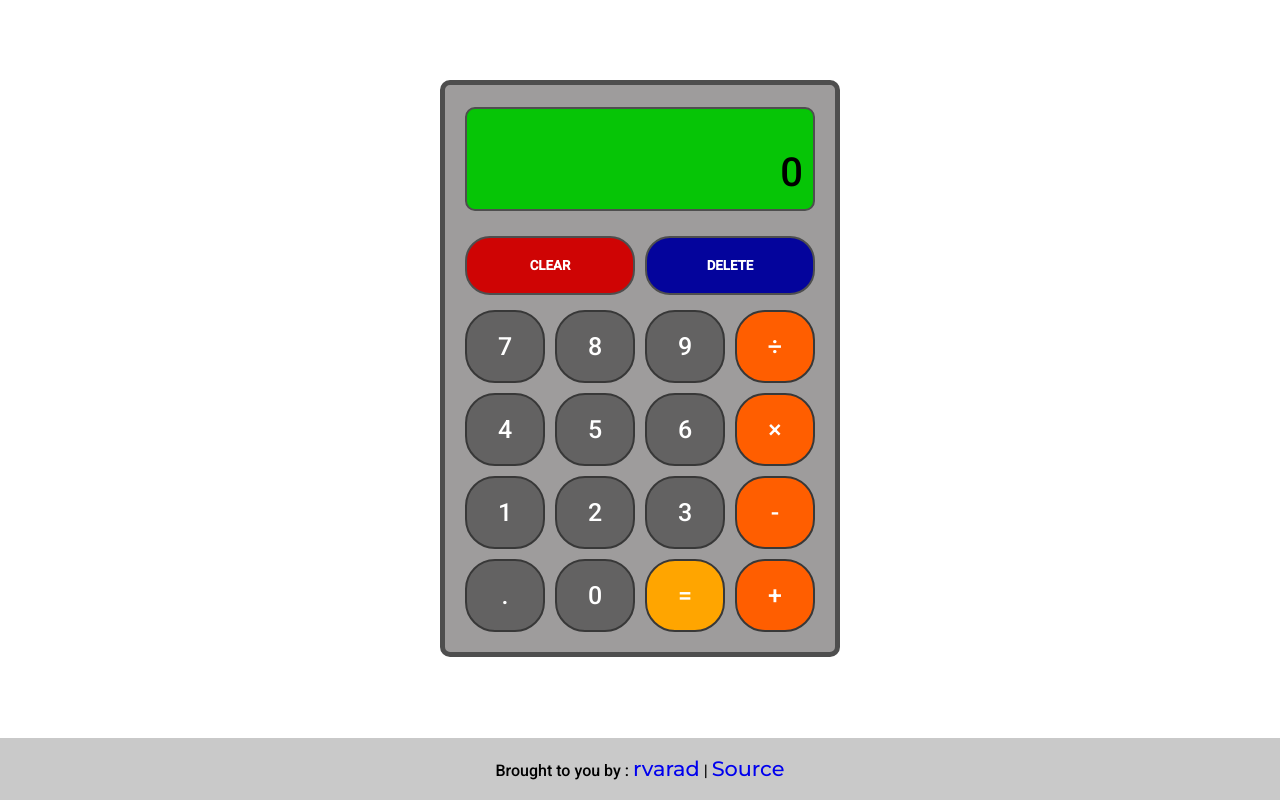
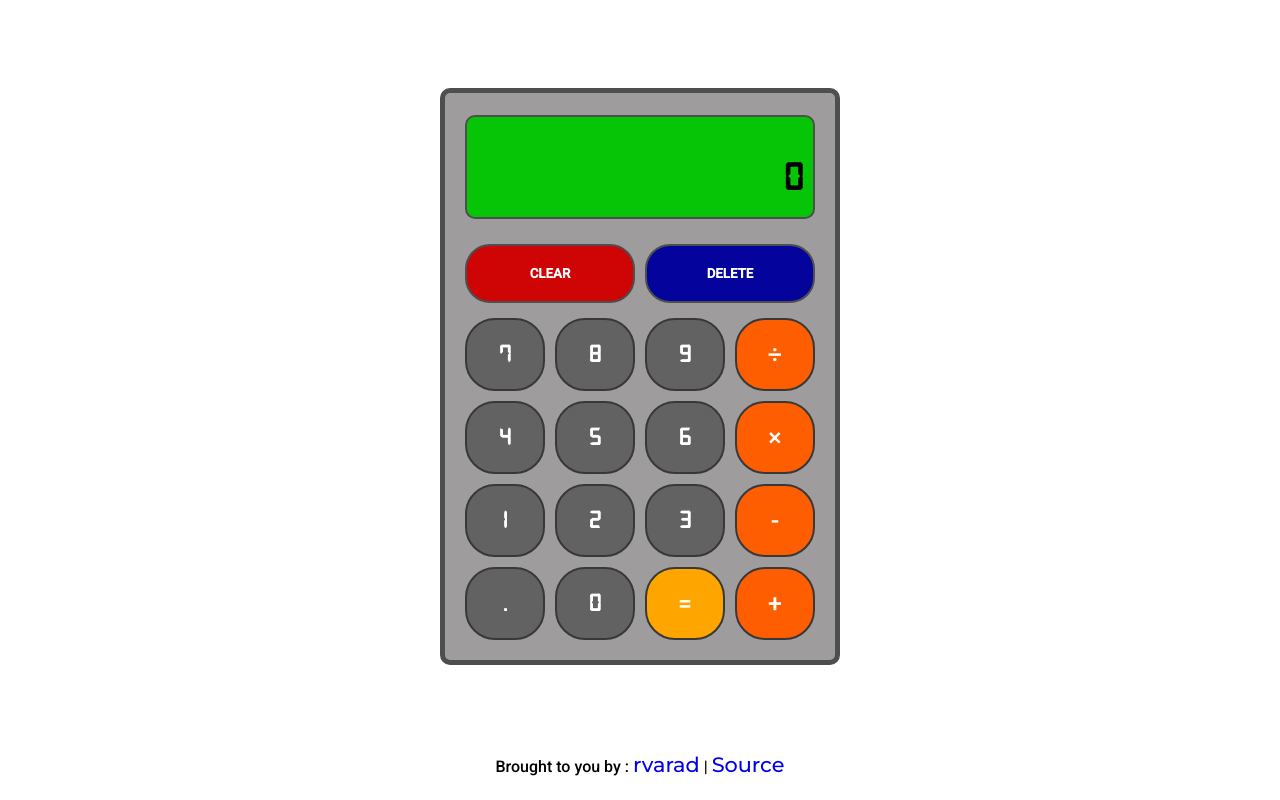
Before and after one commit to rvarad/top-calculator, a plain HTML site: page index.html in a window 1280 px wide. Drawn offline with Linux system fonts and the light colour scheme.

Commit message:
added font for numbers and screen

```diff
--- a/style.css
+++ b/style.css
@@ -1,5 +1,10 @@
 @import url('https://fonts.googleapis.com/css2?family=Montserrat:wght@500&display=swap');
 @import url('https://fonts.googleapis.com/css2?family=Roboto:wght@500&display=swap');
+
+@font-face {
+    font-family: digital;
+    src: url(./digital_7/digital-7.ttf);
+}
 
 *{
     margin: 0;
@@ -52,6 +57,7 @@ body{
     padding: 0px 10px;
     width: 100%;
     min-height: 40px;
+    font-family: digital;
     font-size: 30px;
 }
 
@@ -59,7 +65,9 @@ body{
     padding: 0px 10px;
     width: 100%;
     min-height: 60px;
+    font-family: digital;
     font-size: 40px;
+    font-weight: bold;
 }
 
 button {
@@ -108,6 +116,11 @@ button {
     row-gap: 10px;
 }
 
+.number.btn, #dot {
+    font-family: digital;
+    font-weight: bold;
+}
+
 .btn{
     background-color: rgb(99, 98, 98);
     color: white;
@@ -138,11 +151,10 @@ button#equals:active {
 
 .footer{
     width: 100%;
-    height: 8%;
+    height: 6%;
     display: flex;
-    align-items: center;
+    align-items: flex-start;
     justify-content: center;
-    background-color: rgba(0, 0, 0, 0.212);
 }
 
 .footer .credits a{
```
Also changed, not shown: digital_7/digital-7 (italic).ttf (added), digital_7/digital-7 (mono italic).ttf (added), digital_7/digital-7 (mono).ttf (added), digital_7/digital-7.ttf (added), digital_7/readme.txt (added).
